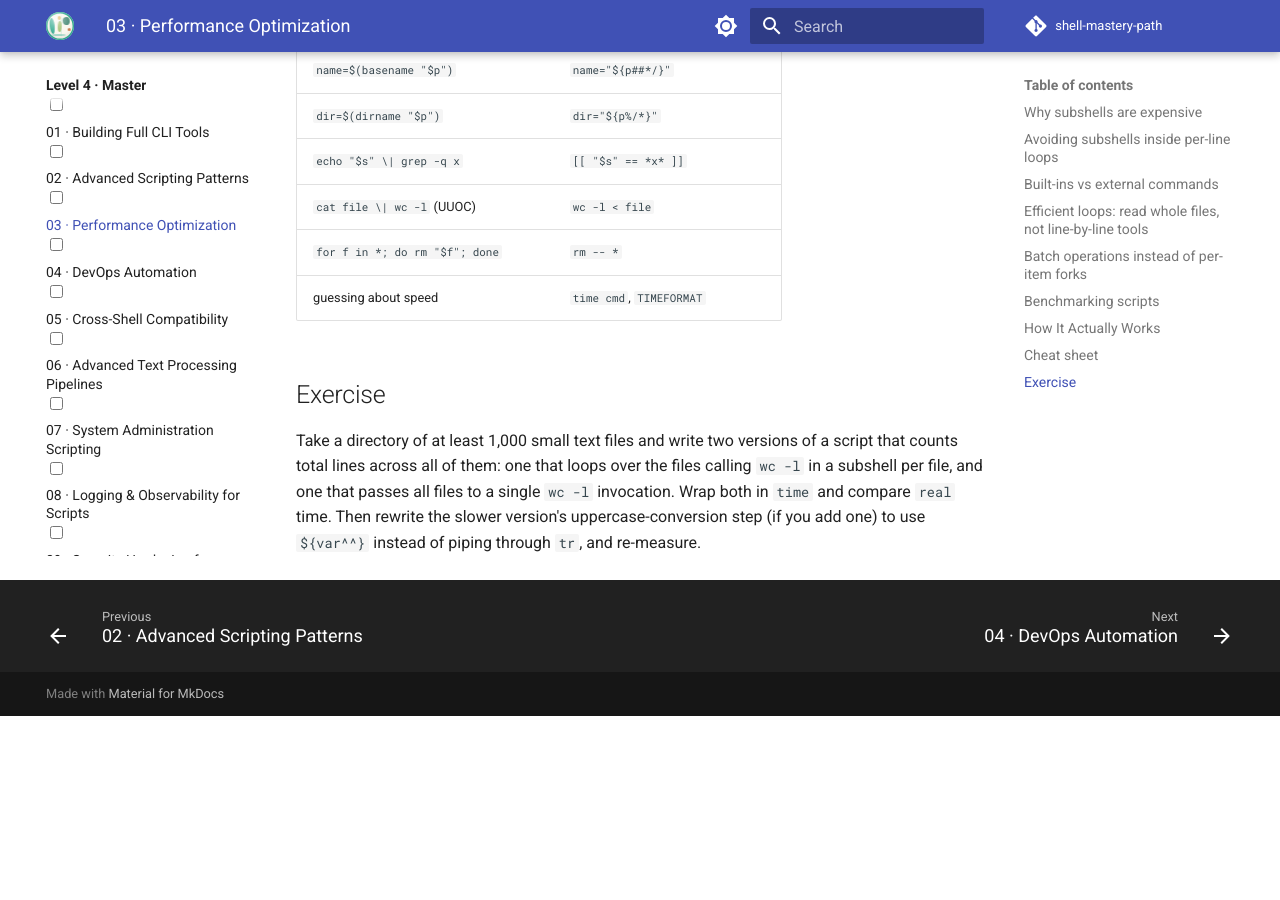
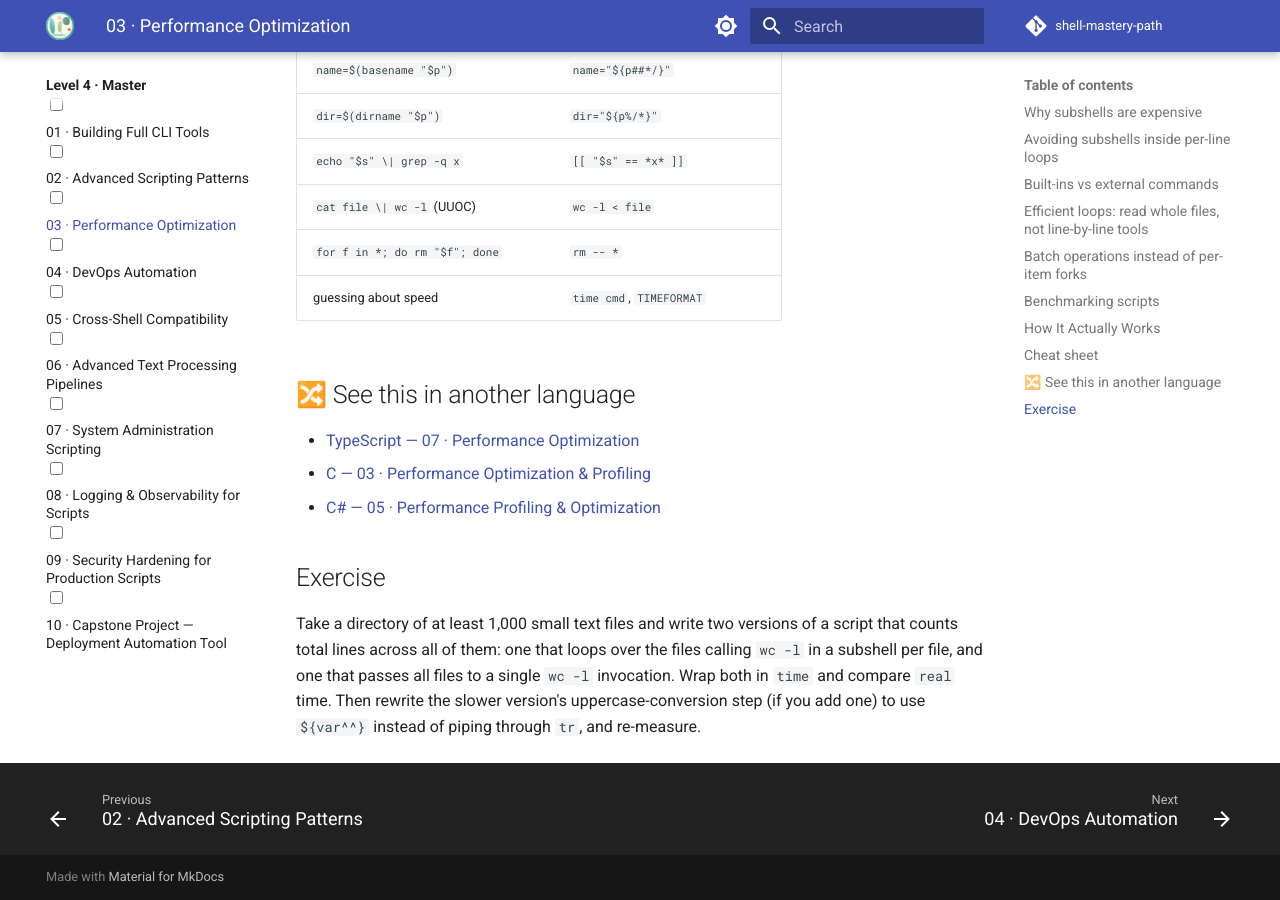
Before and after one commit to SIGILIPELLI/shell-mastery-path, an MkDocs documentation site: the page built from docs/level-4/03-performance-optimization.md, in a window 1280 px wide and 900 px high, scrolled down 4344 px. Built offline with MkDocs 1.6.1 and Material for MkDocs 9.7.7, drawn with Linux system fonts in a browser that asks for light colours; comment, search, counter and statistics services are not loaded; before the commit the page ends 5060 px from its top, so only the background shows below that.

Commit message:
Extend cross-linking: Level 2-4 language comparisons + cross-track related lessons
- Language-track sites (python/java/javascript/etc.) now cross-link Level
  2-4 lessons by topic (not just Level 1), matched via keyword overlap
  rather than lesson number since curricula diverge past Level 1.
- The other 44 sites (cloud/testing/leadership/data/embedded/etc.) now get
  a "Related lessons on other tracks" section wherever a genuinely
  on-topic match exists elsewhere in the network — no forced/generic
  matches, so many pages intentionally have none.

Co-Authored-By: Claude Sonnet 5 <noreply@anthropic.com>

```diff
--- a/docs/level-2/10-project-log-monitor.md
+++ b/docs/level-2/10-project-log-monitor.md
@@ -287,3 +287,7 @@ file or watch state gets cleaned up even if the process is stopped with
 - Support scanning multiple log files in one run and merging the summary.
 
 Completing this project means you're ready for **Level 3 · Advanced**.
+
+## 🔀 See this in another language
+
+- [PowerShell — 10 · Project — Log Monitoring Script](https://sigilipelli.github.io/powershell-mastery-path/level-2/10-project-log-monitoring/)
--- a/docs/level-4/03-performance-optimization.md
+++ b/docs/level-4/03-performance-optimization.md
@@ -224,6 +224,12 @@ overhead as the bottleneck.
 | `for f in *; do rm "$f"; done` | `rm -- *` |
 | guessing about speed | `time cmd`, `TIMEFORMAT` |
 
+## 🔀 See this in another language
+
+- [TypeScript — 07 · Performance Optimization](https://sigilipelli.github.io/typescript-mastery-path/level-4/07-performance-optimization/)
+- [C — 03 · Performance Optimization & Profiling](https://sigilipelli.github.io/c-mastery-path/level-4/03-performance-profiling/)
+- [C# — 05 · Performance Profiling & Optimization](https://sigilipelli.github.io/csharp-mastery-path/level-4/05-performance-profiling/)
+
 ## Exercise
 
 Take a directory of at least 1,000 small text files and write two
```
Also changed, not shown: docs/level-2/02-string-manipulation.md (+4 -0 lines), docs/level-2/03-regular-expressions.md (+6 -0 lines), docs/level-4/08-logging-observability.md (+5 -0 lines), docs/level-4/09-security-hardening.md (+4 -0 lines).
